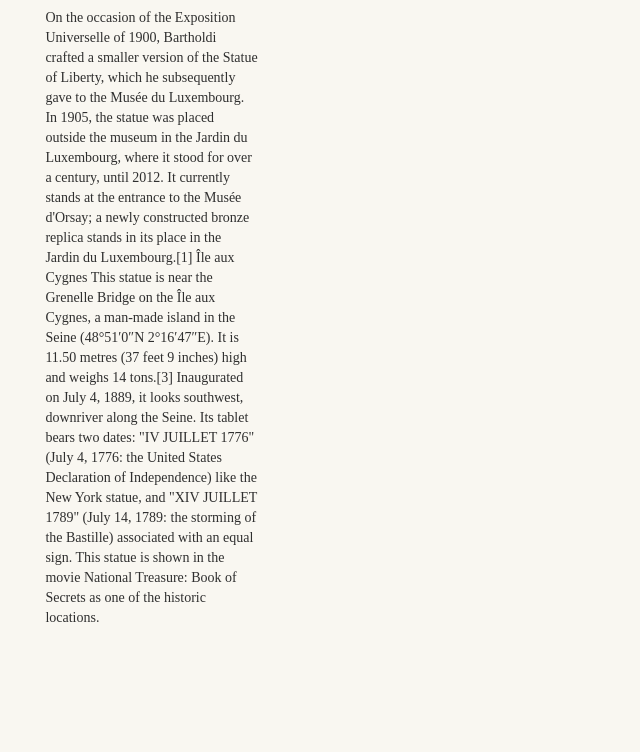
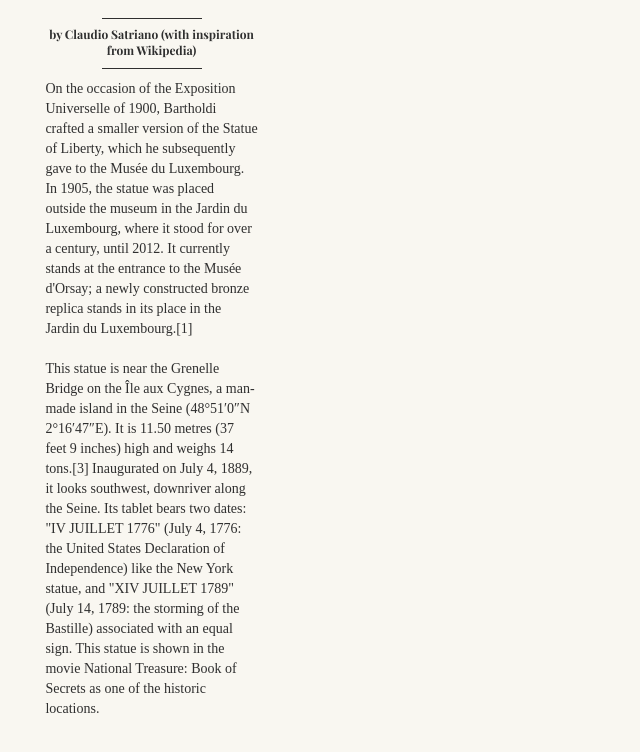
Before and after one commit to claudiodsf/git_class, a plain HTML site: page index.html in a window 1280 px wide. Shown: the part 146-898 px from the top of the page, without its empty margins (0-640 px from the left). Before the commit the page ends 832 px from the top, so only its background shows below. Drawn offline with nearby package versions, Linux system fonts and the light colour scheme; a web font is replaced by a local one.

Commit message:
Author added

```diff
--- a/articles/statue_of_liberty.html
+++ b/articles/statue_of_liberty.html
@@ -2,10 +2,16 @@
     <span class='headline hl3'>
         Statue of Liberty
     </span>
+    <span class='headline hl4'>
+        by Claudio Satriano (with inspiration from Wikipedia)
+    </span>
 </div>
 
+<p>
 On the occasion of the Exposition Universelle of 1900, Bartholdi crafted a smaller version of the Statue of Liberty, which he subsequently gave to the Musée du Luxembourg. In 1905, the statue was placed outside the museum in the Jardin du Luxembourg, where it stood for over a century, until 2012. It currently stands at the entrance to the Musée d'Orsay; a newly constructed bronze replica stands in its place in the Jardin du Luxembourg.[1]
+</p>
 
-Île aux Cygnes
 
+<p>
 This statue is near the Grenelle Bridge on the Île aux Cygnes, a man-made island in the Seine (48°51′0″N 2°16′47″E). It is 11.50 metres (37 feet 9 inches) high and weighs 14 tons.[3] Inaugurated on July 4, 1889, it looks southwest, downriver along the Seine. Its tablet bears two dates: "IV JUILLET 1776" (July 4, 1776: the United States Declaration of Independence) like the New York statue, and "XIV JUILLET 1789" (July 14, 1789: the storming of the Bastille) associated with an equal sign. This statue is shown in the movie National Treasure: Book of Secrets as one of the historic locations.
+</p>
```
